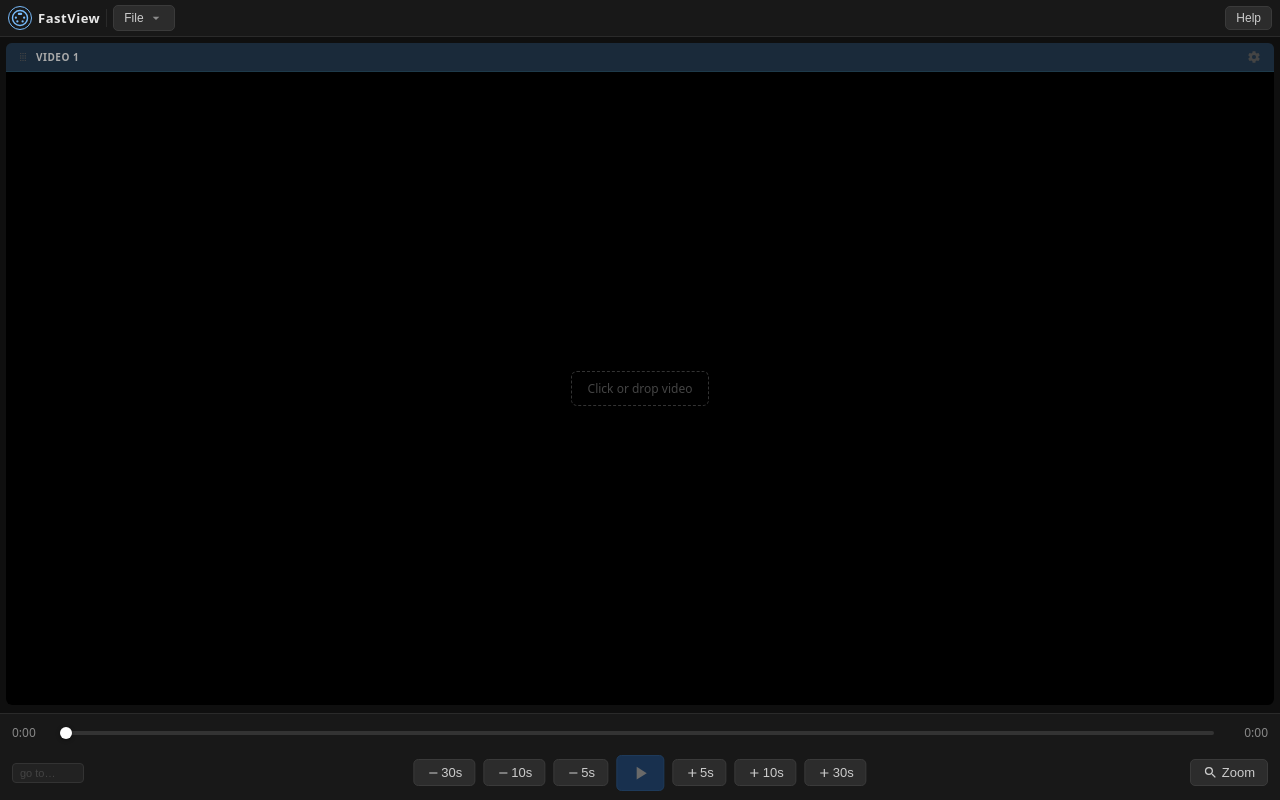
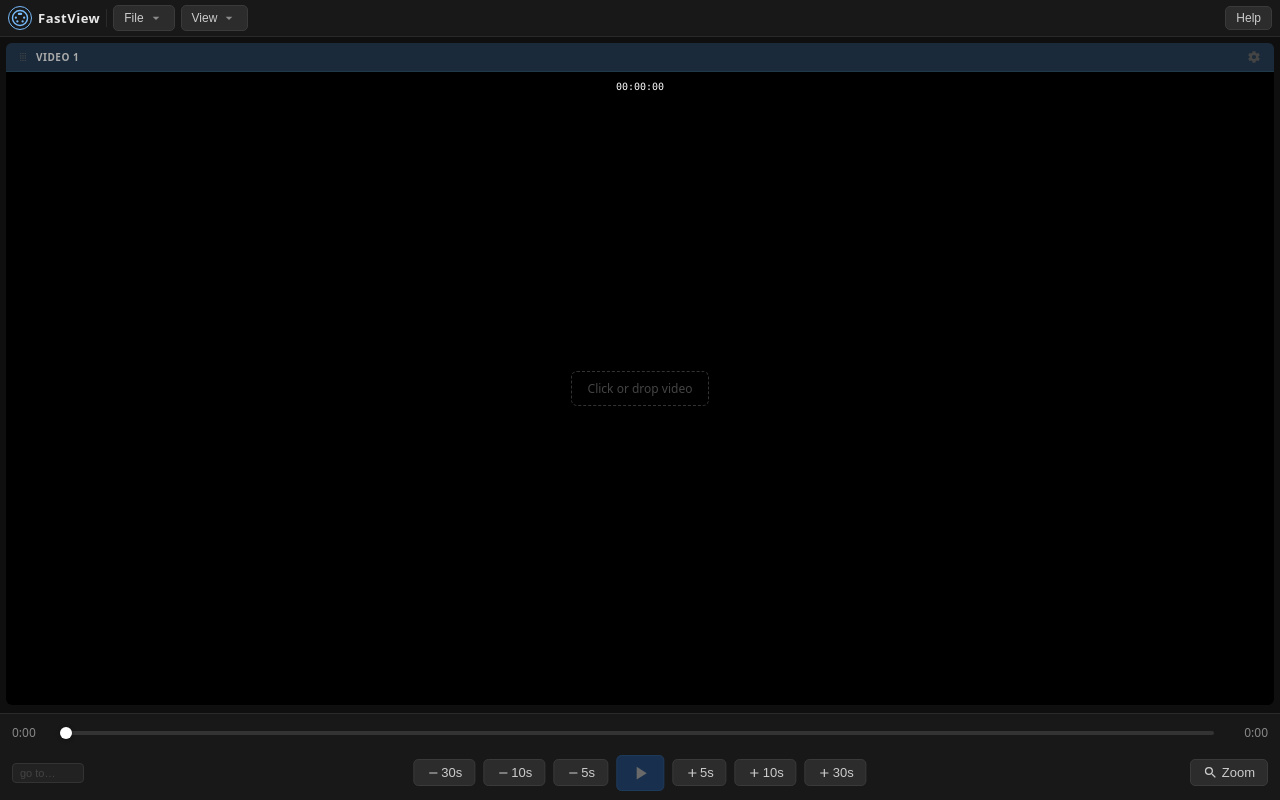
Before and after one commit to TheStaticTurtle/fastview, a Vue app: page / in a window 1280 px wide. Built offline with nearby package versions, Linux system fonts and the light colour scheme.

Commit message:
Added timestamp display

```diff
--- a/package.json
+++ b/package.json
@@ -9,13 +9,15 @@
   "scripts": {
     "dev": "vite",
     "build": "vite build",
-    "preview": "vite preview"
+    "preview": "vite preview",
+    "deploy": "npm run build && gh-pages -d dist"
   },
   "dependencies": {
     "vue": "^3.5.32"
   },
   "devDependencies": {
     "@vitejs/plugin-vue": "^6.0.6",
+    "gh-pages": "^6.3.0",
     "sass": "^1.100.0",
     "vite": "^8.0.8",
     "vite-plugin-vue-devtools": "^8.1.1"
--- a/src/components/PlayerPage.vue
+++ b/src/components/PlayerPage.vue
@@ -1,8 +1,9 @@
 <script setup>
-import { ref, computed, nextTick, onUnmounted } from 'vue'
+import { ref, computed, nextTick, onMounted, onUnmounted } from 'vue'
 import VideoPanel from './panel/VideoPanel.vue'
 import TransportBar from './transport/TransportBar.vue'
 import FileMenu from './FileMenu.vue'
+import ViewMenu from './ViewMenu.vue'
 import HelpModal from './HelpModal.vue'
 import AppIcon from "@/components/icons/AppIcon.vue";
 
@@ -70,6 +71,17 @@ function stopSyncLoop() {
 }
 
 onUnmounted(stopSyncLoop)
+
+function onKeyDown(e) {
+  const tag = document.activeElement?.tagName
+  if (tag === 'INPUT' || tag === 'TEXTAREA') return
+  if (e.code === 'Space')       { e.preventDefault(); togglePlay() }
+  else if (e.code === 'ArrowLeft')  { e.preventDefault(); onSkip(-5) }
+  else if (e.code === 'ArrowRight') { e.preventDefault(); onSkip(5) }
+}
+
+onMounted(()   => window.addEventListener('keydown', onKeyDown))
+onUnmounted(() => window.removeEventListener('keydown', onKeyDown))
 
 // ── primary video events ──────────────────────────────────────────────────────
 
@@ -289,9 +301,10 @@ function onPanelDragEnd() {
 
 // ── zoom ──────────────────────────────────────────────────────────────────────
 
-const zoomActive = ref(false)
-const zoomLevel  = ref(2)
-const zoomRadius = ref(80)
+const zoomActive    = ref(false)
+const zoomLevel     = ref(2)
+const zoomRadius    = ref(80)
+const showTimecode  = ref(true)
 
 const helpOpen = ref(false)
 </script>
@@ -303,6 +316,7 @@ const helpOpen = ref(false)
       <span class="app-title">FastView</span>
       <span class="topbar-divider"></span>
       <FileMenu :panel-count="panels.length" @add-panel="addPanel" @export-layout="exportLayout" @import-layout="importLayout" />
+      <ViewMenu v-model:show-timecode="showTimecode" />
       <button class="btn btn--sm topbar-right" @click="helpOpen = true">Help</button>
     </div>
 
@@ -321,6 +335,7 @@ const helpOpen = ref(false)
         :zoom-active="zoomActive"
         :zoom-level="zoomLevel"
         :zoom-radius="zoomRadius"
+        :show-timecode="showTimecode"
         :removable="panels.length > 1"
         :class="{ 'panel--drag-over': dragOverIdx === i && dragSrcIdx !== i }"
         @dragstart="onPanelDragStart(i, $event)"
--- /dev/null
+++ b/src/components/ViewMenu.vue
@@ -0,0 +1,78 @@
+<script setup>
+import { ref } from 'vue'
+import CaretDownIcon from './icons/CaretDownIcon.vue'
+import { useClickOutside } from '@/composables/useClickOutside'
+
+const props = defineProps({
+  showTimecode: { type: Boolean, default: true },
+})
+
+const emit = defineEmits(['update:showTimecode'])
+
+const menuOpen = ref(false)
+const rootEl   = ref(null)
+
+useClickOutside(rootEl, () => { menuOpen.value = false })
+</script>
+
+<template>
+  <div ref="rootEl" class="menu-root">
+    <button class="btn btn--sm menu-btn" :class="{ open: menuOpen }" @click="menuOpen = !menuOpen">
+      View <CaretDownIcon class="menu-caret" />
+    </button>
+    <div v-if="menuOpen" class="dropdown">
+      <label class="dropdown-item dropdown-item--check">
+        <input
+          type="checkbox"
+          :checked="showTimecode"
+          @change="emit('update:showTimecode', $event.target.checked)"
+        />
+        Show timecode
+      </label>
+    </div>
+  </div>
+</template>
+
+<style scoped lang="scss">
+.menu-root {
+  position: relative;
+}
+
+.menu-btn {
+  @include flex-row($gap: $space-2);
+
+  &.open {
+    background: $border-control;
+    color: $text-primary;
+  }
+}
+
+.menu-caret {
+  width: $space-8;
+  height: $space-8;
+  opacity: 0.6;
+  flex-shrink: 0;
+}
+
+.dropdown {
+  top: calc(100% + $space-2);
+  left: 0;
+  min-width: 160px;
+  z-index: $z-menu;
+}
+
+.dropdown-item--check {
+  display: flex;
+  align-items: center;
+  gap: $space-3;
+  cursor: pointer;
+  user-select: none;
+
+  input[type='checkbox'] {
+    accent-color: $accent;
+    width: 14px;
+    height: 14px;
+    flex-shrink: 0;
+  }
+}
+</style>
--- a/src/components/panel/VideoArea.vue
+++ b/src/components/panel/VideoArea.vue
@@ -9,7 +9,7 @@ const props = defineProps({
   zoomRadius: { type: Number,  default: 80 },
 })
 
-const emit = defineEmits(['file-load', 'loadedmetadata', 'ended'])
+const emit = defineEmits(['file-load', 'loadedmetadata', 'ended', 'timeupdate'])
 
 const videoEl  = ref(null)
 const canvasEl = ref(null)
@@ -152,6 +152,7 @@ onUnmounted(() => { ro?.disconnect(); stopLoop() })
       @dblclick="src ? fileInput.click() : undefined"
       @loadedmetadata="emit('loadedmetadata', $event)"
       @ended="emit('ended', $event)"
+      @timeupdate="emit('timeupdate', $event.target.currentTime)"
     />
     <label v-if="!src" class="load-overlay">
       <span class="load-overlay-text">Click or drop video</span>
--- a/src/components/panel/VideoPanel.vue
+++ b/src/components/panel/VideoPanel.vue
@@ -2,6 +2,17 @@
 import { ref, computed } from 'vue'
 import PanelHeader from './PanelHeader.vue'
 import VideoArea from './VideoArea.vue'
+
+function formatTimecode(secs) {
+  if (!isFinite(secs) || secs < 0) secs = 0
+  const h  = Math.floor(secs / 3600)
+  const m  = Math.floor((secs % 3600) / 60)
+  const s  = Math.floor(secs % 60)
+  const hh = String(h).padStart(2, '0')
+  const mm = String(m).padStart(2, '0')
+  const ss = String(s).padStart(2, '0')
+  return `${hh}:${mm}:${ss}`
+}
 
 const props = defineProps({
   name:       { type: String,  required: true },
@@ -10,9 +21,10 @@ const props = defineProps({
   src:        { type: String,  default: null },
   offset:     { type: Number,  default: 0 },
   removable:  { type: Boolean, default: false },
-  zoomActive: { type: Boolean, default: false },
-  zoomLevel:  { type: Number,  default: 2 },
-  zoomRadius: { type: Number,  default: 80 },
+  zoomActive:    { type: Boolean, default: false },
+  zoomLevel:     { type: Number,  default: 2 },
+  zoomRadius:    { type: Number,  default: 80 },
+  showTimecode:  { type: Boolean, default: true },
 })
 
 const emit = defineEmits([
@@ -31,6 +43,8 @@ const videoAreaRef = ref(null)
 const videoEl = computed(() => videoAreaRef.value?.videoEl ?? null)
 
 defineExpose({ videoEl })
+
+const displayTime = ref('00:00:00')
 
 const dragFromHandle = ref(false)
 
@@ -67,6 +81,8 @@ function onDragStart(e) {
       @remove="emit('remove')"
     />
 
+    <div v-if="showTimecode" class="timecode-overlay">{{ displayTime }}</div>
+
     <VideoArea
       ref="videoAreaRef"
       :src="src"
@@ -77,6 +93,7 @@ function onDragStart(e) {
       @file-load="emit('file-load', $event)"
       @loadedmetadata="emit('loadedmetadata', $event)"
       @ended="emit('ended', $event)"
+      @timeupdate="displayTime = formatTimecode($event)"
     />
   </div>
 </template>
@@ -85,7 +102,26 @@ function onDragStart(e) {
 .panel {
   display: flex;
   flex-direction: column;
+  position: relative;
 
   &:active :deep(.drag-handle) { cursor: grabbing; }
 }
+
+.timecode-overlay {
+  position: absolute;
+  top: 36px; // below PanelHeader
+  left: 50%;
+  transform: translateX(-50%);
+  background: rgba(0, 0, 0, 0.55);
+  color: #fff;
+  font-size: $font-size-sm;
+  font-variant-numeric: tabular-nums;
+  font-family: 'Consolas', 'Courier New', monospace;
+  padding: 2px $space-3;
+  border-radius: $radius-sm;
+  pointer-events: none;
+  z-index: 10;
+  user-select: none;
+  white-space: nowrap;
+}
 </style>
```
Also changed, not shown: 1 other file (tests, documents, lock files or other folders).
